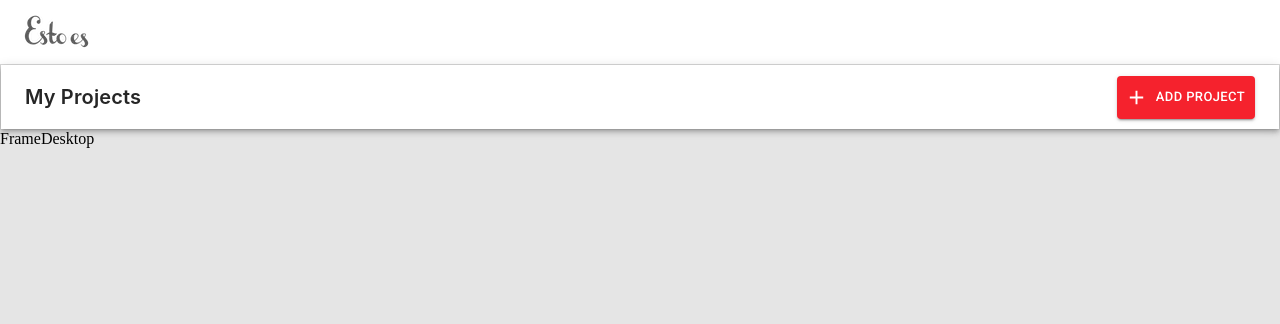
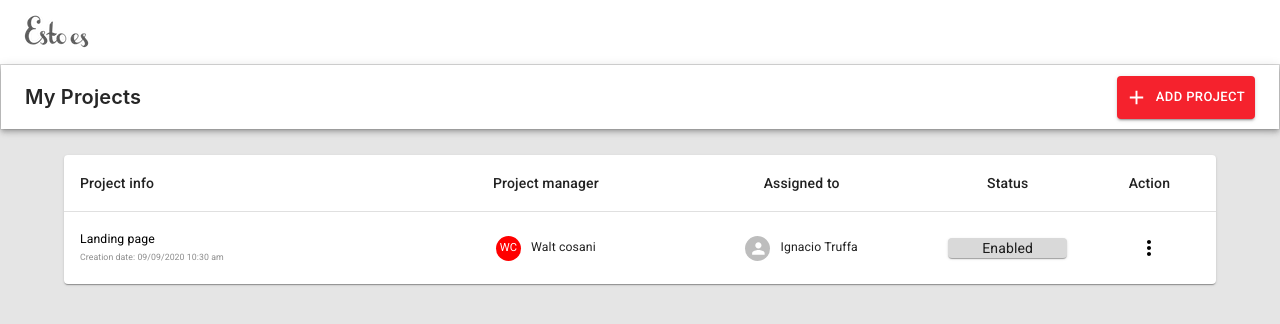
Before and after one commit to BarrientosGa/toDoChallenge, a React (Create React App) app: page / in a window 1280 px wide. Shown: the top 324 px of the page. Built offline with nearby package versions, Linux system fonts and the light colour scheme.

Commit message:
se agrego estilos a frameDesktop

```diff
--- a/src/ToDo/List/Frame/FrameDesktop/FrameDesktop.js
+++ b/src/ToDo/List/Frame/FrameDesktop/FrameDesktop.js
@@ -1,8 +1,66 @@
 import React from 'react'
+import { Avatar, Box, Container, Paper, Table, TableBody, TableCell, TableContainer, TableHead, TableRow, Typography } from '@mui/material'
+import MenuOptions from '../MenuOptions/MenuOptions'
+import { useStyles } from '../../styles/frameDesktopStyle'
 
 const FrameDesktop = () => {
+
+  const classes = useStyles()
+
   return (
-    <div>FrameDesktop</div>
+    <Container sx={{ marginTop: '25px' }}>
+      <TableContainer component={Paper}>
+        <Table sx={{ minWidth: 650 }} aria-label="simple table">
+          <TableHead>
+            <TableRow>
+              <TableCell>Project info</TableCell>
+              <TableCell align="center">Project manager</TableCell>
+              <TableCell align="center">Assigned to</TableCell>
+              <TableCell align="center">Status</TableCell>
+              <TableCell align="center">Action</TableCell>
+            </TableRow>
+          </TableHead>
+          <TableBody>
+            <TableRow sx={{ '&:last-child td, &:last-child th': { border: 0 } }}>
+              <TableCell component="th" scope="row">
+                <Box component='div' className={classes.boxFirst}>
+                  <Typography variant="subtitle1" color="initial">
+                    Landing page
+                  </Typography>
+                  <Typography variant="subtitle2" >
+                    Creation date: 09/09/2020 10:30 am
+                  </Typography>
+                </Box>
+              </TableCell>
+              <TableCell>
+                <Box component='div' className={classes.boxShared}>
+                  <Avatar sx={{ background: 'red' }} className={classes.avatar}>WC</Avatar>
+                  <Typography variant='subtitle1' sx={{ marginLeft: '10px' }}>
+                    Walt cosani
+                  </Typography>
+                </Box>
+              </TableCell>
+              <TableCell align='center'>
+                <Box component='div' className={classes.boxShared}>
+                  <Avatar className={classes.avatar} />
+                  <Typography variant='subtitle1' sx={{ marginLeft: '10px' }}>
+                    Ignacio Truffa
+                  </Typography>
+                </Box>
+              </TableCell>
+              <TableCell align='center'>
+                <Paper sx={{ background: '#D9D9D9'}}>
+                  Enabled
+                </Paper>
+              </TableCell>
+              <TableCell align='center'>
+                <MenuOptions />
+              </TableCell>
+            </TableRow>
+          </TableBody>
+        </Table>
+      </TableContainer>
+    </Container>
   )
 }
 
--- /dev/null
+++ b/src/ToDo/List/styles/frameDesktopStyle.js
@@ -0,0 +1,21 @@
+import { makeStyles } from "@mui/styles";
+
+export const useStyles = makeStyles({
+    boxFirst: {
+        display: 'flex',
+        flexDirection: 'column'
+    },
+    boxShared: {
+        display: 'flex',
+        justifyContent: 'center',
+        alignItems: 'center'
+    },
+    avatar :{
+        '&.MuiAvatar-root':{
+            width: '25px',
+            height: '25px',
+            fontSize: '0.7rem',
+            lineHeight: '0px'
+        }
+    }
+})
```
